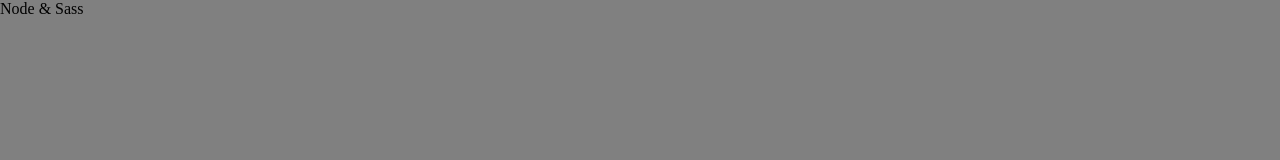
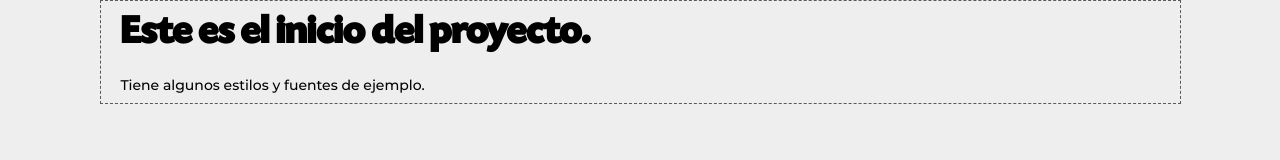
Before and after one commit to DalexisValencia/base_sass, a website: page index.html in a window 1280 px wide. Drawn offline with Linux system fonts and the light colour scheme.

Commit message:
Añadiendo mensajes y estilos para el inicio del proyexto

```diff
--- a/index.html
+++ b/index.html
@@ -10,7 +10,12 @@
 </head>
 
 <body>
-    Node & Sass
+    <main class="main-index ">
+        <h1> Este es el inicio del proyecto. </h1>
+        <p>
+            Tiene algunos estilos y fuentes de ejemplo.
+        </p>
+    </main>
 </body>
 
 </html>
```
Also changed, not shown: dist/css/main.css, dist/scss/base/_default.scss (added), dist/scss/main.scss, dist/scss/pages/_homepage.scss, 1 other file.
